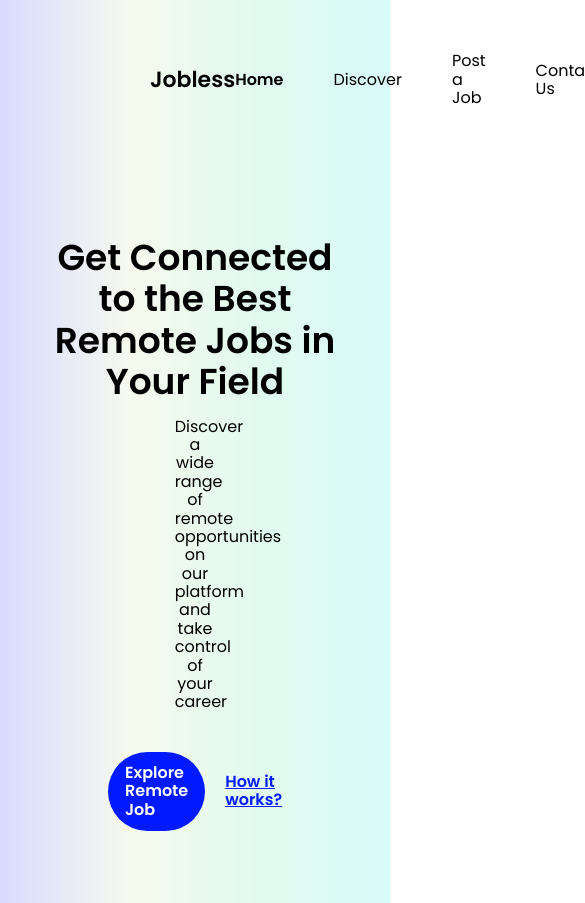
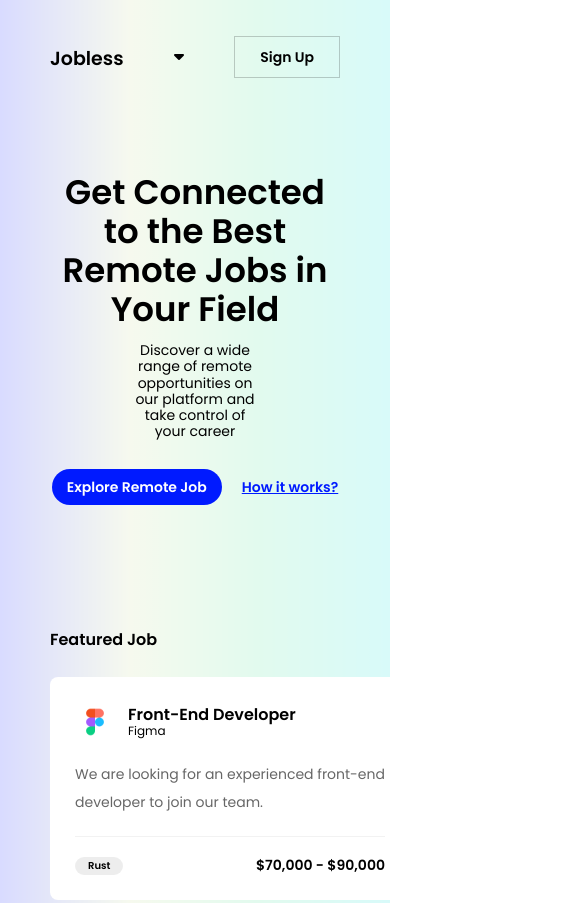
Before and after one commit to IbrhmSptra/Slicing-Web-Practice, a plain HTML site: page jobless-web_slicing/index.html in a window 390 px wide. Shown: the top 903 px of the page, 585 px wide, since content can reach past the window. Drawn offline with nearby package versions, Linux system fonts and the light colour scheme.

Commit message:
website jobless now already responsive and adding some dropdown on navbar

```diff
--- a/jobless-web_slicing/index.html
+++ b/jobless-web_slicing/index.html
@@ -24,12 +24,15 @@
                 <div class="brand">
                     Jobless
                 </div>
+                <div class="dropdown">
+                    <i class="fa-solid fa-caret-down"></i>
                     <ul class="menu-nav">
                         <li class="nav-link"><a class="active" href="#">Home</a></li>
                         <li class="nav-link"><a href="#">Discover</a></li>
                         <li class="nav-link"><a href="#">Post a Job</a></li>
                         <li class="nav-link"><a href="#">Contact Us</a></li>
                     </ul>
+                </div>
                 <div class="cta-nav">
                     <a href="#">Sign Up</a>
                 </div>
--- a/jobless-web_slicing/styles.css
+++ b/jobless-web_slicing/styles.css
@@ -12,6 +12,7 @@ body{
     height: 100%;
     padding: 58px 150px;
     box-sizing: border-box;
+
 }
 /* NAVBARRRRRRRRRR */
 .navbar{
@@ -20,6 +21,9 @@ body{
     justify-content: space-between;
     align-items: center;
     height: 44px;
+}
+.dropdown i{
+    display: none;
 }
 .brand{
     font-size: 22px;
@@ -65,7 +69,7 @@ body{
 /* HEROOOOOOOO */
 .hero{
     width: 100%;
-    margin-top: 135px;
+    margin-top: 125px;
     display: flex;
     align-items: center;
     flex-direction: column;
@@ -106,6 +110,7 @@ body{
 .link-how{
     color: #001AFF;
     font-weight: 600;
+    font-size: 16px;
 }
 
 /* Jobbbbbbb Carrddddd */
@@ -118,10 +123,12 @@ body{
 }
 .card{
     width: calc(100% / 3);
+    min-width: 360px;
     background-color: white;
     padding: 25px;
     border-radius: 8px;
     margin-top: 17px;
+    box-sizing: border-box;
 }
 .header{
     display: flex;
@@ -196,10 +203,112 @@ hr{
 
   /* Medium screens (tablets) */
   @media only screen and (max-width: 991px) {
-    /* Styles for medium screens go here */
+    .container{
+        position: relative;
+    }
+    .dropdown i{
+        display: block;
+    }
+    .dropdown{
+        display: flex;
+        flex-direction: column;
+        align-items: center;
+        position: relative;
+    }
+    .navbar{
+        width: 100%;
+        position:absolute;
+        height: unset;
+        align-items: start;
+        right: 0;
+        left: 0;
+    }
+    .brand{
+        margin-left: 50px;
+    }
+    .cta-nav{
+        margin-right: 50px;
+    }
+    .menu-nav{
+        width: 250%;
+        height: fit-content ;
+        flex-direction: column;
+        position: relative;
+        top: 10px;
+        gap: 0px;
+        backdrop-filter: blur(5px);
+        background-color: rgba(255, 255, 255, 70%);
+        border-radius: 15px;
+        padding: 20px 0;
+        display: none;
+    }
+    .dropdown:hover .menu-nav{
+        display: flex;
+    }
   }
 
   /* Large screens (desktops) */
   @media only screen and (max-width: 1199px) {
+    .container{
+        padding: 48px 50px;
+    }
+    /* navbarrrrr */
+    .brand{
+        font-size: 19px;
+    }
+    .menu-nav{
+        gap: 20px;
+    }
+    .nav-link a{
+        font-size: 14px;
+    }
+    .cta-nav a{
+        font-size: 14px;
+    }
 
+    /* Herooooo */
+    .hero .title{
+        font-size: 34px;
+    }
+    .hero .desc{
+        font-size: 14px;
+        margin-top: 13px;
+    }
+    .cta-hero{
+        margin-top: 30px;
+    }
+    .btn-explore{
+        padding: 10px 15px;
+        font-size: 14px;
+    }
+    .link-how{
+        font-size: 14px;
+    }
+
+    /* Joobsss */
+    .container-card{
+        flex-wrap: wrap;
+        justify-content: space-around;
+    }
+    .info h1{
+        font-weight: 600;
+        font-size: 16px;
+    }
+    .info p {
+        font-weight: 400;
+        font-size: 12px;
+    }
+    .logo{
+        width: 40px;
+        height: 40px;
+    }
+    .body{
+        margin: 18px 0;
+        font-size: 14px;
+        line-height: 28px;
+    }
+    .footer .tag{
+        padding: 3px 13px;
+        font-size: 10px;
+    }
   }
```
Lines whose indentation alone changed are shown as unchanged.
